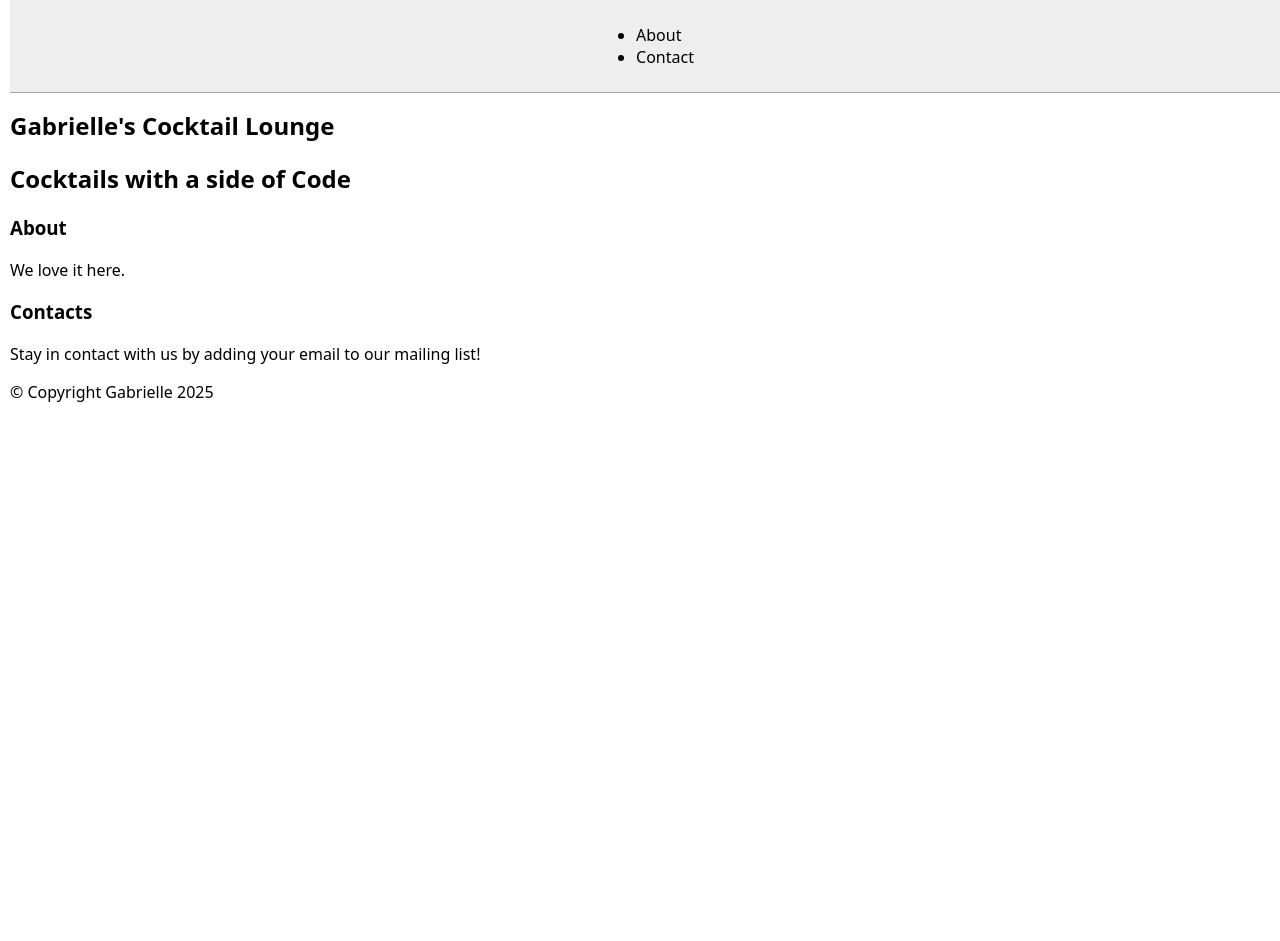
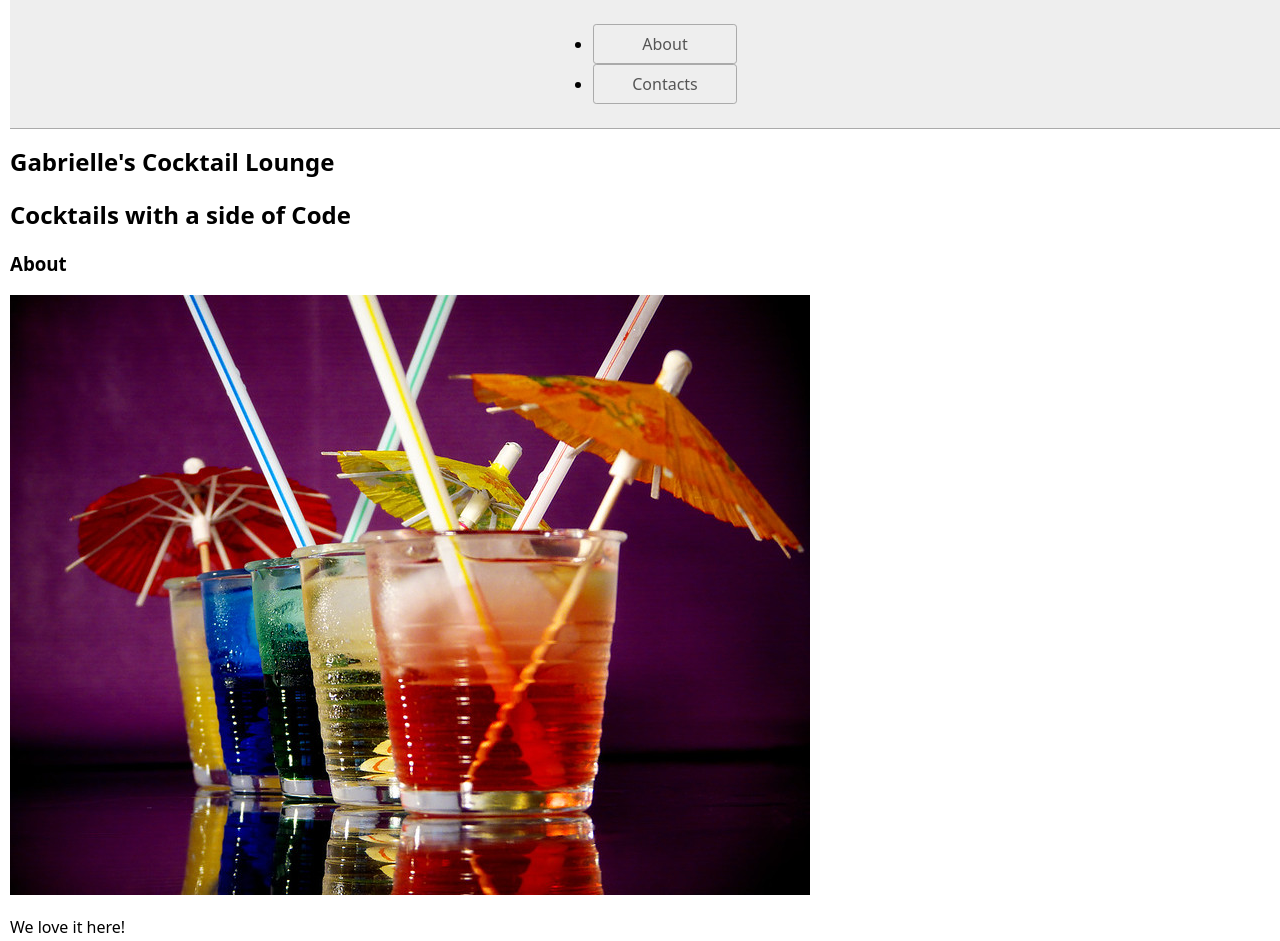
Before and after one commit to ellejacobs/my-portfolio, a plain HTML site: page index.html in a window 1280 px wide. Shown: the top 941 px of the page. Before the commit the page ends 800 px from the top, so only its background shows below. Drawn offline with Linux system fonts and the light colour scheme.

Commit message:
final commit

```diff
--- a/index.html
+++ b/index.html
@@ -10,17 +10,18 @@
   <body>
     <nav>
       <ul>
-        <li>About</li>
-        <li>Contact</li>
+        <li><a href="#about">About</a></li>
+        <li><a href="#contact">Contacts</a></li>
       </ul>
     </nav>
 <h1>Gabrielle's Cocktail Lounge</h1>
 <h2>Cocktails with a side of Code</h2>
-  <section>
+  <section id="about">
     <h3>About</h3>
-    <p>We love it here.</p>
+    <img src="/images/codingwcocktails.jpg" alt="image of cocktail" />
+    <p>We love it here!</p>
  </section>
- <section>
+  <section id="contact">
   <h3>Contacts</h3>
   <p>Stay in contact with us by adding your email to our mailing list!</p>
   </section>
```
Also changed, not shown: images/codingwcocktails.jpg (added).
